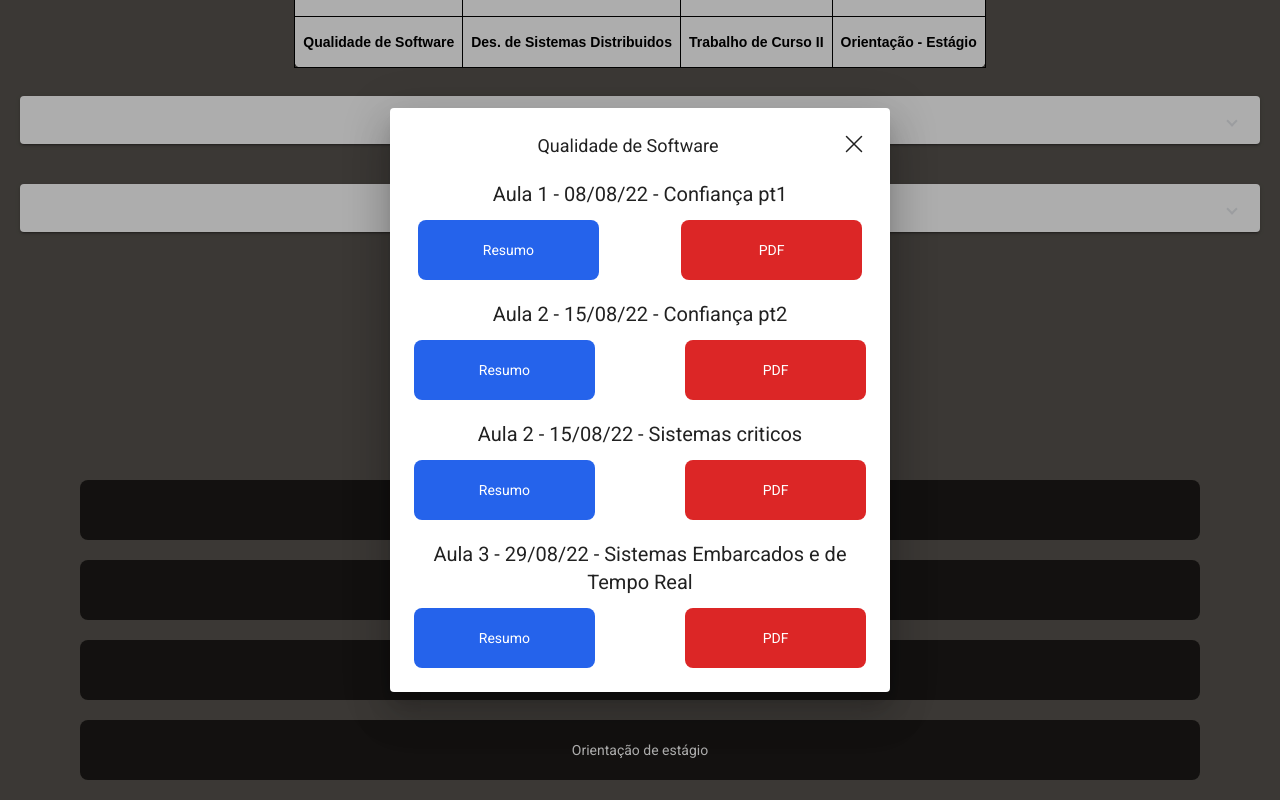
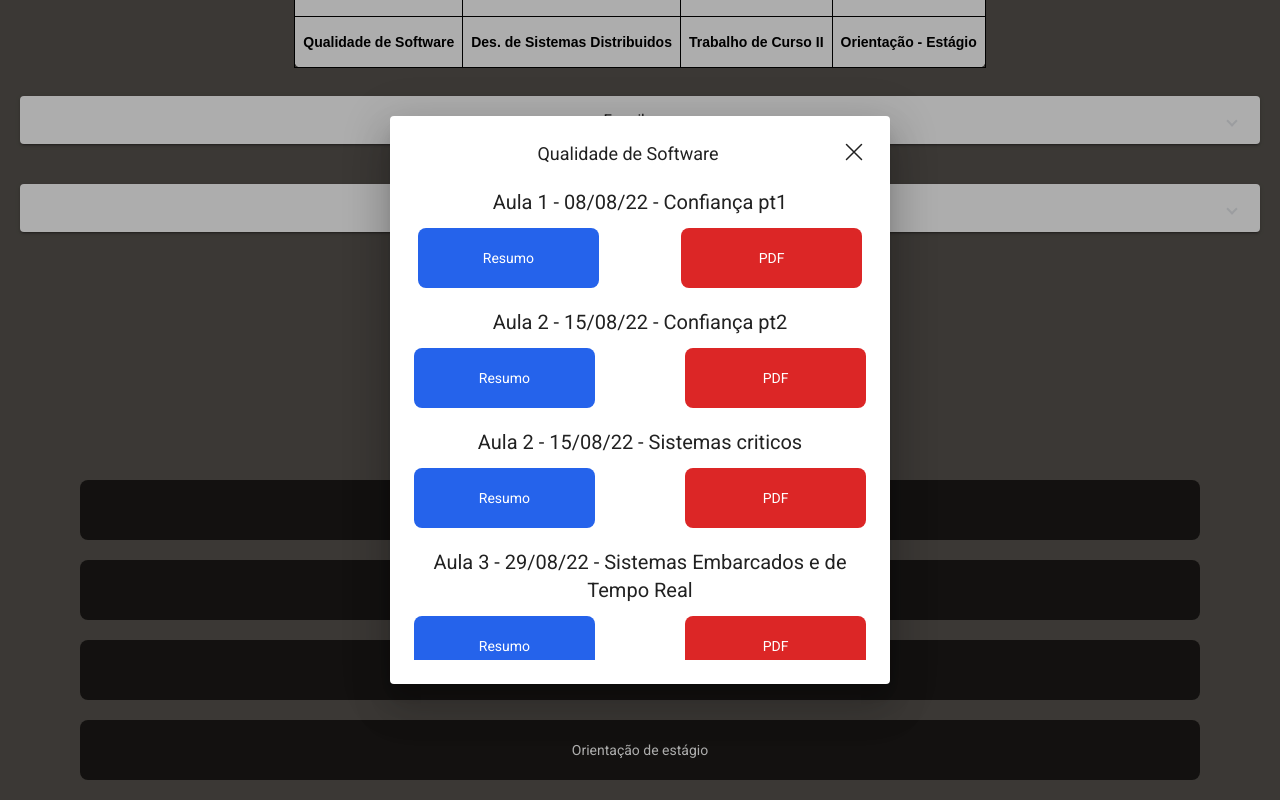
Before and after one commit to srkayrez/Unip, an Angular app: page / in a window 1280 px wide. Both pictures are taken after a click on the button "Qualidade de Software". Built offline with nearby package versions, Linux system fonts and the light colour scheme.

Commit message:
Aula 03 add resumo

```diff
--- a/src/app/app.module.ts
+++ b/src/app/app.module.ts
@@ -14,7 +14,7 @@ import { QualidadeDeSoftwareComponent } from './qualidade-de-software/qualidade-
 import { HorasComplementaresComponent } from './horas-complementares/horas-complementares.component';
 import { DesSistemasDistribuidosComponent } from './des-sistemas-distribuidos/des-sistemas-distribuidos.component';
 import { OrientacaoEstagioComponent } from './orientacao-estagio/orientacao-estagio.component';
-
+import { ScrollingModule } from '@angular/cdk/scrolling';
 
 
 
@@ -28,7 +28,7 @@ import { OrientacaoEstagioComponent } from './orientacao-estagio/orientacao-esta
 
    ],
   imports: [
-
+    ScrollingModule,
     BrowserModule,
     AppRoutingModule,
     BrowserAnimationsModule,
--- a/src/app/qualidade-de-software/qualidade-de-software.component.html
+++ b/src/app/qualidade-de-software/qualidade-de-software.component.html
@@ -1,3 +1,5 @@
+<mat-dialog-content class="scroll-smooth">
+
 <button mat-buttpm="" (click)="closeModal()" class="float-right">
   <svg xmlns="http://www.w3.org/2000/svg" fill="none" viewBox="0 0 24 24" stroke-width="1.5" stroke="currentColor" class="w-6 h-6">
     <path stroke-linecap="round" stroke-linejoin="round" d="M4.5 19.5l15-15m-15 0l15 15" />
@@ -100,6 +102,6 @@
     </button>
   </a>
 
+</div>
 
-
-</div>
+</mat-dialog-content>
--- a/src/app/qualidade-de-software/qualidade-de-software.component.ts
+++ b/src/app/qualidade-de-software/qualidade-de-software.component.ts
@@ -1,10 +1,11 @@
-import { Component, OnInit } from '@angular/core';
+import { Component, OnInit, ChangeDetectionStrategy } from '@angular/core';
 import {MatDialog, MatDialogRef, MAT_DIALOG_DATA} from '@angular/material/dialog';
 
 @Component({
   selector: 'app-qualidade-de-software',
   templateUrl: './qualidade-de-software.component.html',
-  styleUrls: ['./qualidade-de-software.component.scss']
+  styleUrls: ['./qualidade-de-software.component.scss'],
+  changeDetection : ChangeDetectionStrategy.OnPush,
 })
 export class QualidadeDeSoftwareComponent implements OnInit {
 
```
